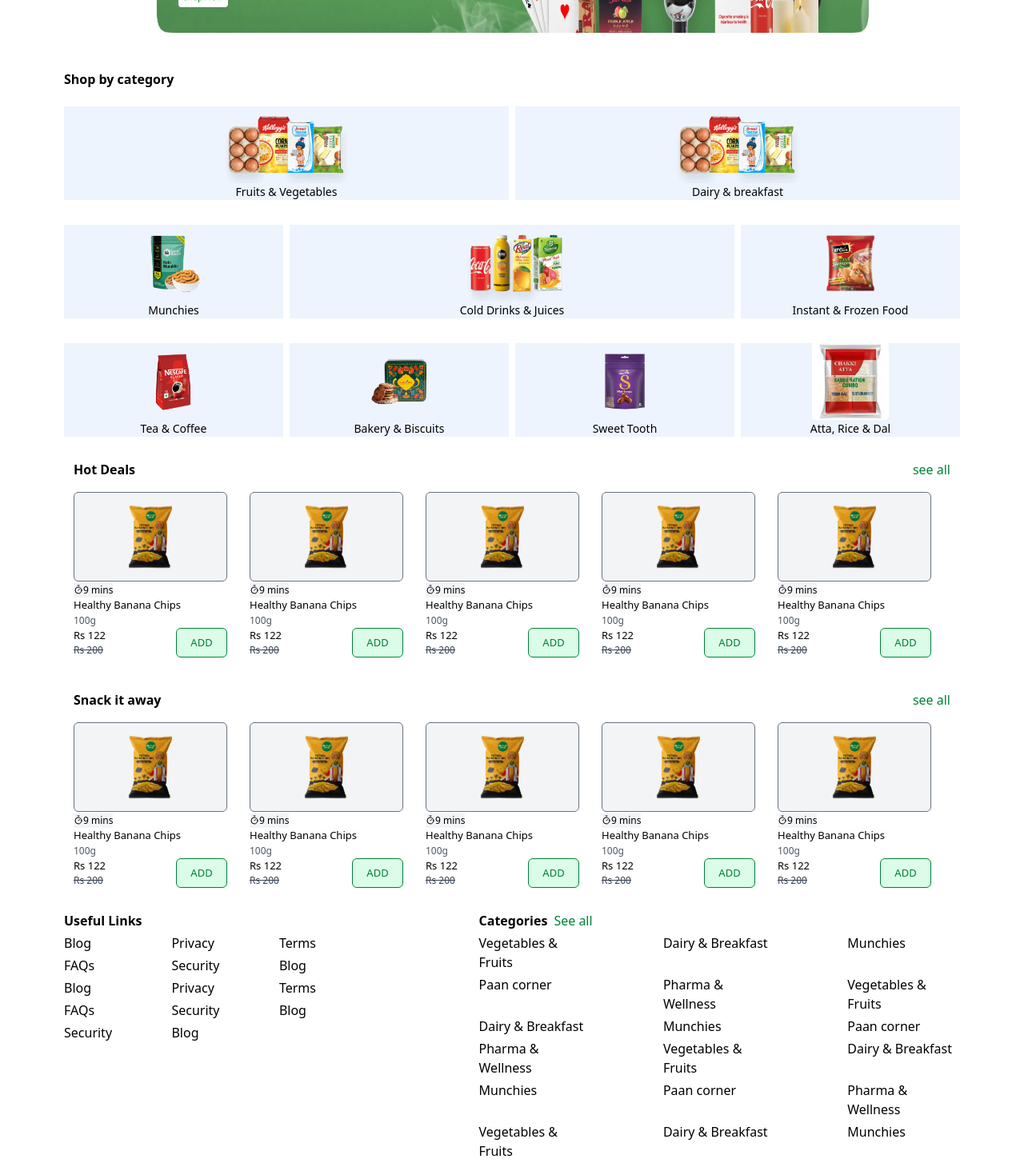
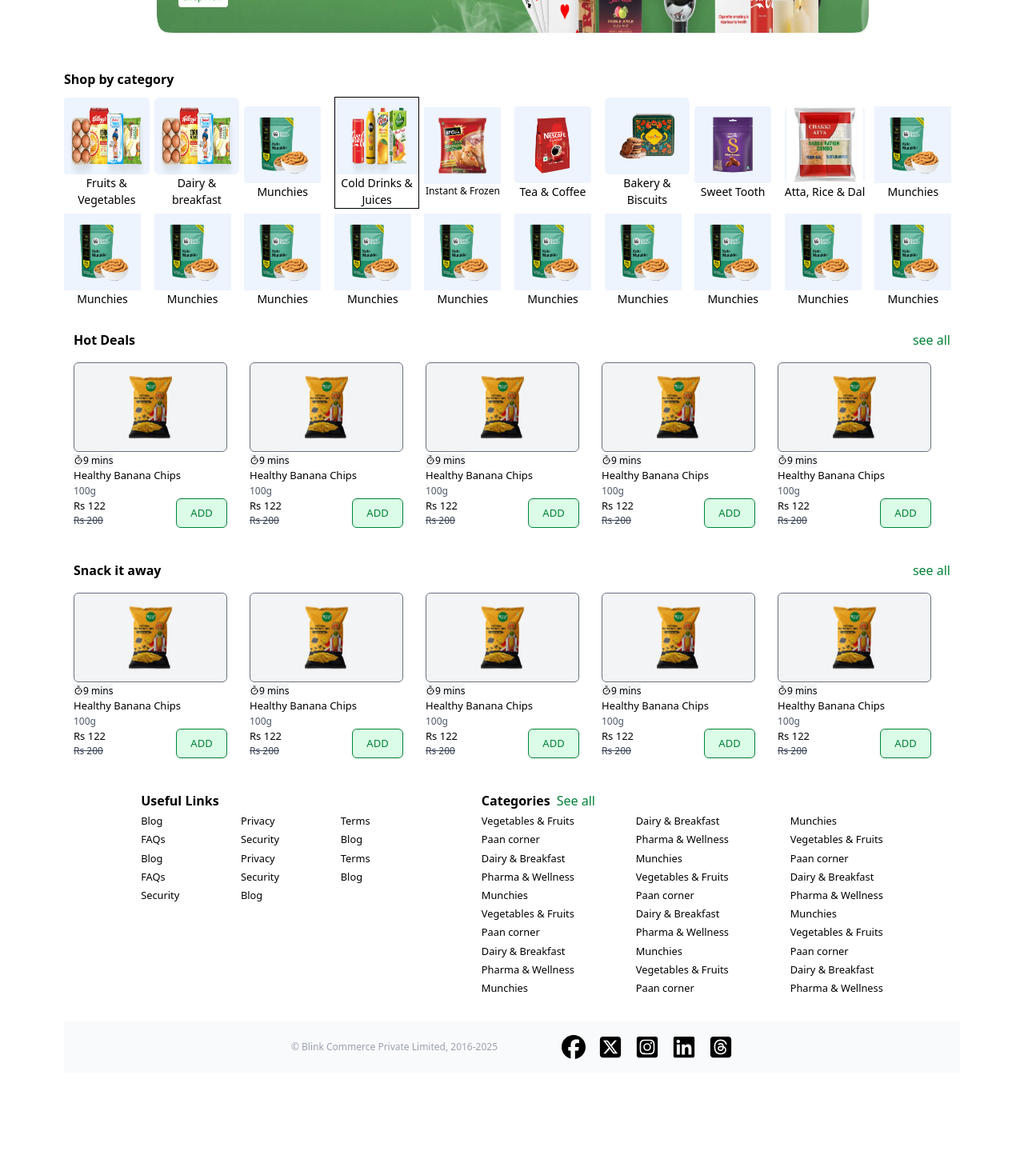
Before and after one commit to Priyaduhan/Blinkit, a React (Vite) app: page / in a window 1280 px wide. Shown: the part 260-1719 px from the top of the page at 80% size. After the commit the page ends 1633 px from the top, so only its background shows below. Built offline with nearby package versions, Linux system fonts and the light colour scheme.

Commit message:
new changes

```diff
--- a/src/components/Home/FooterLaptop.jsx
+++ b/src/components/Home/FooterLaptop.jsx
@@ -8,11 +8,11 @@ import { FaSquareThreads } from "react-icons/fa6";
 
 const FooterLaptop = () => {
   return (
-    <div>
-      <div className="flex gap-[15vw]">
+    <div className="mt-5">
+      <div className="flex gap-[10vw] justify-center  ">
         <div>
           <h1 className="text-black font-bold my-1">Useful Links</h1>
-          <div className="grid grid-rows-6 grid-cols-3 gap-x-[6vw] gap-y-1">
+          <div className="grid grid-rows-6 grid-cols-3 gap-x-[6vw] gap-y-1 text-[0.8rem]">
             <p className="cursor-pointer">Blog</p>
             <p className="cursor-pointer">Privacy</p>
             <p className="cursor-pointer">Terms</p>
@@ -34,40 +34,41 @@ const FooterLaptop = () => {
             <p className="font-bold ">Categories</p>
             <p className="text-green-700 cursor-pointer">See all</p>
           </div>
-          <div className="grid grid-cols-3 gap-x-[7vw] gap-y-1">
-            <p className="cursor-pointer">Vegetables & Fruits</p>
-            <p className="cursor-pointer">Dairy & Breakfast</p>
-            <p className="cursor-pointer">Munchies</p>
-            <p className="cursor-pointer">Paan corner</p>
-            <p className="cursor-pointer">Pharma & Wellness</p>
-            <p className="cursor-pointer">Vegetables & Fruits</p>
-            <p className="cursor-pointer">Dairy & Breakfast</p>
-            <p className="cursor-pointer">Munchies</p>
-            <p className="cursor-pointer">Paan corner</p>
-            <p className="cursor-pointer">Pharma & Wellness</p>
-            <p className="cursor-pointer">Vegetables & Fruits</p>
-            <p className="cursor-pointer">Dairy & Breakfast</p>
-            <p className="cursor-pointer">Munchies</p>
-            <p className="cursor-pointer">Paan corner</p>
-            <p className="cursor-pointer">Pharma & Wellness</p>
-            <p className="cursor-pointer">Vegetables & Fruits</p>
-            <p className="cursor-pointer">Dairy & Breakfast</p>
-            <p className="cursor-pointer">Munchies</p>
-            <p className="cursor-pointer">Paan corner</p>
-            <p className="cursor-pointer">Pharma & Wellness</p>
-            <p className="cursor-pointer">Vegetables & Fruits</p>
-            <p className="cursor-pointer">Dairy & Breakfast</p>
-            <p className="cursor-pointer">Munchies</p>
-            <p className="cursor-pointer">Paan corner</p>
-            <p className="cursor-pointer">Pharma & Wellness</p>
-            <p className="cursor-pointer">Vegetables & Fruits</p>
-            <p className="cursor-pointer">Dairy & Breakfast</p>
-            <p className="cursor-pointer">Munchies</p>
-            <p className="cursor-pointer">Paan corner</p>
-            <p className="cursor-pointer">Pharma & Wellness</p>
+          <div className="grid grid-cols-3 gap-x-[6vw] gap-y-1 text-[0.8rem]">
+            <p className="cursor-pointer text-nowrap">Vegetables & Fruits</p>
+            <p className="cursor-pointer text-nowrap">Dairy & Breakfast</p>
+            <p className="cursor-pointer text-nowrap">Munchies</p>
+            <p className="cursor-pointer text-nowrap">Paan corner</p>
+            <p className="cursor-pointer text-nowrap">Pharma & Wellness</p>
+            <p className="cursor-pointer text-nowrap">Vegetables & Fruits</p>
+            <p className="cursor-pointer text-nowrap">Dairy & Breakfast</p>
+            <p className="cursor-pointer text-nowrap">Munchies</p>
+            <p className="cursor-pointer text-nowrap">Paan corner</p>
+            <p className="cursor-pointer text-nowrap">Pharma & Wellness</p>
+            <p className="cursor-pointer text-nowrap">Vegetables & Fruits</p>
+            <p className="cursor-pointer text-nowrap">Dairy & Breakfast</p>
+            <p className="cursor-pointer text-nowrap">Munchies</p>
+            <p className="cursor-pointer text-nowrap">Paan corner</p>
+            <p className="cursor-pointer text-nowrap">Pharma & Wellness</p>
+            <p className="cursor-pointer text-nowrap">Vegetables & Fruits</p>
+            <p className="cursor-pointer text-nowrap">Dairy & Breakfast</p>
+            <p className="cursor-pointer text-nowrap">Munchies</p>
+            <p className="cursor-pointer text-nowrap">Paan corner</p>
+            <p className="cursor-pointer text-nowrap">Pharma & Wellness</p>
+            <p className="cursor-pointer text-nowrap">Vegetables & Fruits</p>
+            <p className="cursor-pointer text-nowrap">Dairy & Breakfast</p>
+            <p className="cursor-pointer text-nowrap">Munchies</p>
+            <p className="cursor-pointer text-nowrap">Paan corner</p>
+            <p className="cursor-pointer text-nowrap">Pharma & Wellness</p>
+            <p className="cursor-pointer text-nowrap">Vegetables & Fruits</p>
+            <p className="cursor-pointer text-nowrap">Dairy & Breakfast</p>
+            <p className="cursor-pointer text-nowrap">Munchies</p>
+            <p className="cursor-pointer text-nowrap">Paan corner</p>
+            <p className="cursor-pointer text-nowrap">Pharma & Wellness</p>
           </div>
         </div>
       </div>
+      {/* -----------last section--------------- */}
       <div className="flex justify-center gap-[5rem] my-[2rem]  h-[8vh] items-center bg-gray-50">
         <p className="text-gray-400 text-[12px]">
           © Blink Commerce Private Limited, 2016-2025
--- a/src/components/Home/Hero.jsx
+++ b/src/components/Home/Hero.jsx
@@ -5,7 +5,7 @@ import Slider from "react-slick";
 import "slick-carousel/slick/slick.css";
 import "slick-carousel/slick/slick-theme.css";
 //icons
-import { LuTimer } from "react-icons/lu";
+import { LuBlocks, LuFileX, LuTimer } from "react-icons/lu";
 //images
 import pan_corner from "../../assets/pan_corner.png";
 import fruits2 from "../../assets/fruits2.webp";
@@ -67,92 +67,236 @@ const Hero = () => {
           <p className="font-bold text-[1rem] pt-[2.7rem] pb-[1rem]">
             Shop by category
           </p>
-          <div className="grid grid-cols-4 gap-2 auto-rows-[8rem] items-center gap-y-5">
-            <div className="col-start-1 col-end-3 flex flex-col justify-center items-center bg-[#EDF4FE] ">
+          <div className=" md:w-fit grid grid-cols-4 gap-2 md:grid-cols-10 md:gap-1.5 auto-rows-[8rem] items-center gap-y-5">
+            <div className="md:w-fit col-start-1 col-end-3 md:col-span-1 flex flex-col  items-center  justify-center">
+              <div className="   bg-[#EDF4FE] w-full flex justify-center rounded-md">
                 <img
                   src={breakfast}
                   alt="fruits"
                   className="h-[6rem] bg-[#EDF4FE] rounded-sm "
                 />
-              <p className="text-center font-medium text-[14px]">
+              </div>
+              <p className="text-center font-medium text-[14px] ">
                 Fruits & Vegetables
               </p>
             </div>
-            <div className="col-start-3 col-end-5  flex flex-col   justify-center items-center max-w-full  bg-[#EDF4FE]">
+            {/* ----------dairy & breakfast--------- */}
+            <div className="md:w-fit col-start-3 col-end-5 md:col-span-1  flex flex-col   justify-center items-center">
+              <div className=" w-full  flex justify-center bg-[#EDF4FE] rounded-md">
                 <img
                   src={breakfast}
                   alt="fruits"
                   className="h-[6rem]  rounded-sm "
                 />
+              </div>
+
               <p className="text-center font-medium text-[14px]">
                 Dairy & breakfast
               </p>
-            </div>{" "}
-            <div className=" flex flex-col  justify-center items-center bg-[#EDF4FE]">
+            </div>
+            {/* ------munchies---------------- */}
+            <div className="md:w-fit flex flex-col  justify-center items-center grid-flow-row-dense">
+              <div className=" w-full  flex justify-center bg-[#EDF4FE] rounded-sm">
                 <img
                   src={munchies}
                   alt="fruits"
                   className="h-[6rem] bg-[#EDF4FE] rounded-sm"
                 />
+              </div>
               <p className="text-center font-medium text-[14px]">Munchies</p>
-            </div>{" "}
-            <div className="col-start-2 col-end-4  flex flex-col  justify-center items-center bg-[#EDF4FE]">
+            </div>
+            {/* ------------cold drink----------------- */}
+            <div className=" md:w-fit col-start-2 border col-end-4 md:col-span-1  flex flex-col  justify-center items-center grid-flow-row-dense">
+              <div className=" w-full  flex justify-center bg-[#EDF4FE]">
                 <img
                   src={colddrink}
                   alt="fruits"
                   className="h-[6rem] bg-[#EDF4FE] rounded-sm"
                 />
+              </div>
+
               <p className="text-center font-medium text-[14px]">
                 Cold Drinks & Juices
               </p>
-            </div>{" "}
-            <div className=" flex flex-col  justify-center items-center bg-[#EDF4FE]">
+            </div>
+            {/* ----------instant frozen-------------- */}
+            <div className=" md:w-fit flex flex-col  justify-center items-center">
+              <div className=" w-full  flex justify-center bg-[#EDF4FE]">
                 <img
                   src={instant_food}
                   alt="fruits"
                   className="h-[6rem] bg-[#EDF4FE] rounded-sm"
                 />
-              <p className="text-center font-medium text-[14px]">
-                Instant & Frozen Food
+              </div>
+
+              <p className="text-center font-medium text-[12px] text-wrap">
+                Instant & Frozen
               </p>
-            </div>{" "}
-            <div className=" flex flex-col  justify-center items-center bg-[#EDF4FE]">
+            </div>
+            {/* --------tea coffee------------------- */}
+            <div className=" md:w-fit flex flex-col  justify-center items-center ">
+              <div className="w-full  flex justify-center bg-[#EDF4FE] rounded-md">
                 <img
                   src={tea}
                   alt="fruits"
                   className="h-[6rem] bg-[#EDF4FE] rounded-sm"
                 />
+              </div>
               <p className="text-center font-medium text-[14px]">
                 Tea & Coffee
               </p>
-            </div>{" "}
-            <div className="flex flex-col justify-center items-center max-h-full bg-[#EDF4FE]">
+            </div>
+            {/* ------bakey biscuits----------------- */}
+            <div className=" md:w-fit flex flex-col justify-center items-center max-h-full">
+              <div className="w-full  flex justify-center bg-[#EDF4FE] rounded-md">
                 <img
                   src={bakery}
                   alt="fruits"
                   className="h-[6rem] rounded-sm  "
                 />
+              </div>
               <p className="text-center font-medium text-[14px]">
                 Bakery & Biscuits
               </p>
-            </div>{" "}
-            <div className="  flex flex-col justify-center items-center bg-[#EDF4FE]">
+            </div>
+            {/* ---------sweet tooth----------------- */}
+            <div className="md:w-fit flex flex-col justify-center items-center">
+              <div className=" w-full  flex justify-center bg-[#EDF4FE] rounded-md">
                 <img
                   src={sweetTooth}
                   alt="fruits"
                   className="h-[6rem] bg-[#EDF4FE] rounded-sm"
                 />
+              </div>
+
               <p className="text-center font-medium text-[14px]">Sweet Tooth</p>
-            </div>{" "}
-            <div className="  flex flex-col justify-center items-center bg-[#EDF4FE]">
+            </div>
+            {/* --------------attta rice ---------------------------- */}
+            <div className=" md:w-fit flex flex-col justify-center items-center">
+              <div className=" w-full flex justify-center bg-[#EDF4FE] rounded-md ">
                 <img
                   src={atta}
                   alt="fruits"
                   className="h-[6rem] bg-[#EDF4FE] rounded-sm"
                 />
+              </div>
+
               <p className="text-center font-medium text-[14px]">
                 Atta, Rice & Dal
               </p>
+            </div>
+
+            {/* -----------extra items shown when on lg----------- */}
+
+            <div className="md:flex flex-col md:w-fit justify-center items-center hidden">
+              <div className=" w-full md:w-fit  flex justify-center bg-[#EDF4FE]">
+                <img
+                  src={munchies}
+                  alt="fruits"
+                  className="h-[6rem] bg-[#EDF4FE] rounded-md"
+                />
+              </div>
+              <p className="text-center font-medium text-[14px]">Munchies</p>
+            </div>
+            <div className="md:flex flex-col md:w-fit justify-center items-center hidden">
+              <div className=" w-full md:w-fit  flex justify-center bg-[#EDF4FE]">
+                <img
+                  src={munchies}
+                  alt="fruits"
+                  className="h-[6rem] bg-[#EDF4FE] rounded-md"
+                />
+              </div>
+              <p className="text-center font-medium text-[14px]">Munchies</p>
+            </div>
+            <div className="md:flex flex-col md:w-fit justify-center items-center hidden">
+              <div className=" w-full md:w-fit  flex justify-center bg-[#EDF4FE]">
+                <img
+                  src={munchies}
+                  alt="fruits"
+                  className="h-[6rem] bg-[#EDF4FE] rounded-md"
+                />
+              </div>
+              <p className="text-center font-medium text-[14px]">Munchies</p>
+            </div>
+            <div className="md:flex flex-col md:w-fit justify-center items-center hidden">
+              <div className=" w-full md:w-fit  flex justify-center bg-[#EDF4FE]">
+                <img
+                  src={munchies}
+                  alt="fruits"
+                  className="h-[6rem] bg-[#EDF4FE] rounded-md"
+                />
+              </div>
+              <p className="text-center font-medium text-[14px]">Munchies</p>
+            </div>
+            <div className="md:flex flex-col md:w-fit justify-center items-center hidden">
+              <div className=" w-full md:w-fit  flex justify-center bg-[#EDF4FE]">
+                <img
+                  src={munchies}
+                  alt="fruits"
+                  className="h-[6rem] bg-[#EDF4FE] rounded-md"
+                />
+              </div>
+              <p className="text-center font-medium text-[14px]">Munchies</p>
+            </div>
+            <div className="md:flex flex-col md:w-fit justify-center items-center hidden">
+              <div className=" w-full md:w-fit  flex justify-center bg-[#EDF4FE]">
+                <img
+                  src={munchies}
+                  alt="fruits"
+                  className="h-[6rem] bg-[#EDF4FE] rounded-md"
+                />
+              </div>
+              <p className="text-center font-medium text-[14px]">Munchies</p>
+            </div>
+            <div className="md:flex flex-col md:w-fit justify-center items-center hidden">
+              <div className=" w-full md:w-fit  flex justify-center bg-[#EDF4FE]">
+                <img
+                  src={munchies}
+                  alt="fruits"
+                  className="h-[6rem] bg-[#EDF4FE] rounded-md"
+                />
+              </div>
+              <p className="text-center font-medium text-[14px]">Munchies</p>
+            </div>
+            <div className="md:flex flex-col md:w-fit justify-center items-center hidden">
+              <div className=" w-full md:w-fit  flex justify-center bg-[#EDF4FE]">
+                <img
+                  src={munchies}
+                  alt="fruits"
+                  className="h-[6rem] bg-[#EDF4FE] rounded-md"
+                />
+              </div>
+              <p className="text-center font-medium text-[14px]">Munchies</p>
+            </div>
+            <div className="md:flex flex-col md:w-fit justify-center items-center hidden">
+              <div className=" w-full md:w-fit  flex justify-center bg-[#EDF4FE]">
+                <img
+                  src={munchies}
+                  alt="fruits"
+                  className="h-[6rem] bg-[#EDF4FE] rounded-md"
+                />
+              </div>
+              <p className="text-center font-medium text-[14px]">Munchies</p>
+            </div>
+            <div className="md:flex flex-col md:w-fit justify-center items-center hidden">
+              <div className=" w-full md:w-fit  flex justify-center bg-[#EDF4FE]">
+                <img
+                  src={munchies}
+                  alt="fruits"
+                  className="h-[6rem] bg-[#EDF4FE] rounded-md"
+                />
+              </div>
+              <p className="text-center font-medium text-[14px]">Munchies</p>
+            </div>
+            <div className="md:flex flex-col md:w-fit justify-center items-center hidden">
+              <div className=" w-full md:w-fit  flex justify-center bg-[#EDF4FE]">
+                <img
+                  src={munchies}
+                  alt="fruits"
+                  className="h-[6rem] bg-[#EDF4FE] rounded-md"
+                />
+              </div>
+              <p className="text-center font-medium text-[14px]">Munchies</p>
             </div>
           </div>
         </div>
@@ -644,11 +788,13 @@ const Hero = () => {
             </div>
           </Slider>
         </div>
+        {/* ----------cold drink & juices --------------- */}
+
         {/* -----adding footer component--------- */}
         <div className="md:hidden">
           <Footer />
         </div>
-        <div>
+        <div className=" hidden md:block  ">
           <FooterLaptop />
         </div>
       </div>
```
Lines whose indentation alone changed are shown as unchanged.
